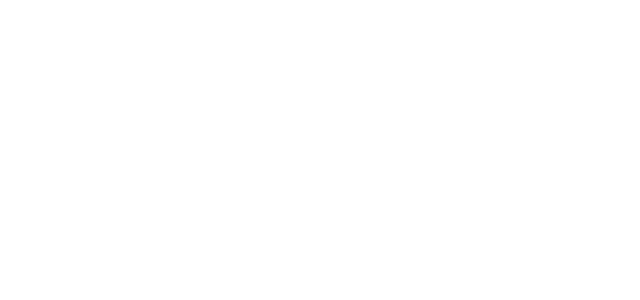
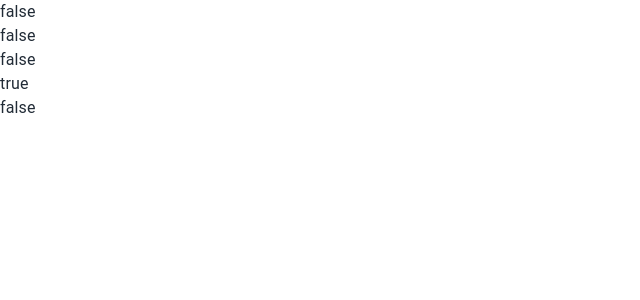
Before and after one commit to my-knowledge-base-123/react-mui-initialisation, a React (Vite) app: page / in a window 1280 px wide. Shown: the top 300 px of the page, without its empty margins (0-640 px from the left). Built offline with nearby package versions, Linux system fonts and the light colour scheme.

Commit message:
Init theme file structure

```diff
--- a/package.json
+++ b/package.json
@@ -13,6 +13,9 @@
     "prepare": "husky install"
   },
   "dependencies": {
+    "@emotion/react": "^11.10.5",
+    "@emotion/styled": "^11.10.5",
+    "@mui/material": "^5.10.16",
     "@reduxjs/toolkit": "^1.9.0",
     "axios": "^1.1.3",
     "react": "^18.2.0",
--- a/src/App.tsx
+++ b/src/App.tsx
@@ -1,7 +1,13 @@
 import React from 'react'
+import ThemeProvider from '@/theme'
+import { DashboardPage } from '@/pages/dashboard'
 
 function App(): JSX.Element {
-  return <></>
+  return (
+    <ThemeProvider>
+      <DashboardPage />
+    </ThemeProvider>
+  )
 }
 
 export default App
--- /dev/null
+++ b/src/hooks/useScreen.ts
@@ -0,0 +1,55 @@
+// @mui
+import { useTheme, Breakpoint } from '@mui/material/styles'
+import useMediaQuery from '@mui/material/useMediaQuery'
+
+// ----------------------------------------------------------------------
+
+type ReturnType = boolean
+
+type Query = 'up' | 'down' | 'between' | 'only'
+
+type Value = Breakpoint | number
+
+const useResponsive = (query: Query, start?: Value, end?: Value): ReturnType => {
+  const theme = useTheme()
+
+  const mediaUp = useMediaQuery(theme.breakpoints.up(start as Value))
+
+  const mediaDown = useMediaQuery(theme.breakpoints.down(start as Value))
+
+  const mediaBetween = useMediaQuery(theme.breakpoints.between(start as Value, end as Value))
+
+  const mediaOnly = useMediaQuery(theme.breakpoints.only(start as Breakpoint))
+
+  if (query === 'up') {
+    return mediaUp
+  }
+
+  if (query === 'down') {
+    return mediaDown
+  }
+
+  if (query === 'between') {
+    return mediaBetween
+  }
+
+  return mediaOnly
+}
+
+// ----------------------------------------------------------------------
+
+type ScreenType = 'isMobile' | 'isTablet' | 'isLaptop' | 'isDesktop' | 'isTV'
+
+const useScreen = (): {
+  [key in ScreenType]: boolean
+} => {
+  const isMobile = useResponsive('down', 'tablet')
+  const isTablet = useResponsive('between', 'tablet', 'laptop')
+  const isLaptop = useResponsive('between', 'laptop', 'desktop')
+  const isDesktop = useResponsive('between', 'desktop', 'tv')
+  const isTV = useResponsive('up', 'tv')
+
+  return { isMobile, isTablet, isLaptop, isDesktop, isTV }
+}
+
+export default useScreen
--- /dev/null
+++ b/src/pages/dashboard/DashboardPage.tsx
@@ -0,0 +1,18 @@
+import React from 'react'
+import useScreen from '@/hooks/useScreen'
+
+const DashboardPage = (): JSX.Element => {
+  const { isMobile, isTablet, isLaptop, isDesktop, isTV } = useScreen()
+
+  return (
+    <div>
+      <div>{String(isMobile)}</div>
+      <div>{String(isTablet)}</div>
+      <div>{String(isLaptop)}</div>
+      <div>{String(isDesktop)}</div>
+      <div>{String(isTV)}</div>
+    </div>
+  )
+}
+
+export default DashboardPage
--- /dev/null
+++ b/src/pages/dashboard/index.ts
@@ -0,0 +1 @@
+export { default as DashboardPage } from './DashboardPage'
--- /dev/null
+++ b/src/theme/breakpoints.ts
@@ -0,0 +1,29 @@
+// @mui
+import { BreakpointsOptions } from '@mui/material'
+
+declare module '@mui/material/styles' {
+  interface BreakpointOverrides {
+    xs: false
+    sm: false
+    md: false
+    lg: false
+    xl: false
+    mobile: true
+    tablet: true
+    laptop: true
+    desktop: true
+    tv: true
+  }
+}
+
+const breakpoints: BreakpointsOptions = {
+  values: {
+    mobile: 0,
+    tablet: 640,
+    laptop: 1024,
+    desktop: 1280,
+    tv: 1536
+  }
+}
+
+export default breakpoints
--- /dev/null
+++ b/src/theme/globalStyles.tsx
@@ -0,0 +1,54 @@
+import React from 'react'
+import { GlobalStyles as MUIGlobalStyles } from '@mui/material'
+
+const GlobalStyles = (): React.ReactElement => {
+  return (
+    <MUIGlobalStyles
+      styles={{
+        '*': {
+          boxSizing: 'border-box'
+        },
+        html: {
+          margin: 0,
+          padding: 0,
+          width: '100%',
+          height: '100%',
+          WebkitOverflowScrolling: 'touch'
+        },
+        body: {
+          margin: 0,
+          padding: 0,
+          width: '100%',
+          height: '100%'
+        },
+        '#root': {
+          width: '100%',
+          height: '100%'
+        },
+        input: {
+          '&[type=number]': {
+            MozAppearance: 'textfield',
+            '&::-webkit-outer-spin-button': {
+              margin: 0,
+              WebkitAppearance: 'none'
+            },
+            '&::-webkit-inner-spin-button': {
+              margin: 0,
+              WebkitAppearance: 'none'
+            }
+          }
+        },
+        img: {
+          display: 'block',
+          maxWidth: '100%'
+        },
+        ul: {
+          margin: 0,
+          padding: 0
+        }
+      }}
+    />
+  )
+}
+
+export default GlobalStyles
--- /dev/null
+++ b/src/theme/index.tsx
@@ -0,0 +1,40 @@
+import React, { useMemo } from 'react'
+// @mui
+import { ThemeProvider as MUIThemeProvider, createTheme, StyledEngineProvider, ThemeOptions } from '@mui/material/styles'
+import { CssBaseline } from '@mui/material'
+// Custom theme
+import GlobalStyles from './globalStyles'
+import palette from './palette'
+import breakpoints from './breakpoints'
+
+interface ThemeProviderProps {
+  children?: React.ReactNode
+}
+
+const ThemeProvider: React.FC<ThemeProviderProps> = ({ children }) => {
+  const themeOptions = useMemo<ThemeOptions>(
+    () => ({
+      palette: palette('light'),
+      breakpoints,
+      typography: {},
+      zIndex: {},
+      transitions: {},
+      components: {}
+    }),
+    []
+  )
+
+  const theme = createTheme(themeOptions)
+
+  return (
+    <StyledEngineProvider injectFirst>
+      <MUIThemeProvider theme={theme}>
+        <CssBaseline />
+        <GlobalStyles />
+        {children}
+      </MUIThemeProvider>
+    </StyledEngineProvider>
+  )
+}
+
+export default ThemeProvider
--- /dev/null
+++ b/src/theme/palette.ts
@@ -0,0 +1,146 @@
+import { alpha, PaletteOptions } from '@mui/material/styles'
+
+// ----------------------------------------------------------------------
+
+export type ColorSchema = 'primary' | 'secondary' | 'info' | 'success' | 'warning' | 'error'
+
+declare module '@mui/material/styles/createPalette' {
+  interface TypeBackground {
+    neutral: string
+  }
+  interface SimplePaletteColorOptions {
+    lighter: string
+    darker: string
+  }
+  interface PaletteColor {
+    lighter: string
+    darker: string
+  }
+}
+
+// SETUP COLORS
+const GREY = {
+  0: '#FFFFFF',
+  100: '#F9FAFB',
+  200: '#F4F6F8',
+  300: '#DFE3E8',
+  400: '#C4CDD5',
+  500: '#919EAB',
+  600: '#637381',
+  700: '#454F5B',
+  800: '#212B36',
+  900: '#161C24'
+} as const
+
+const PRIMARY = {
+  lighter: '#D1E9FC',
+  light: '#76B0F1',
+  main: '#2065D1',
+  dark: '#103996',
+  darker: '#061B64',
+  contrastText: '#fff'
+} as const
+
+const SECONDARY = {
+  lighter: '#D6E4FF',
+  light: '#84A9FF',
+  main: '#3366FF',
+  dark: '#1939B7',
+  darker: '#091A7A',
+  contrastText: '#fff'
+} as const
+
+const INFO = {
+  lighter: '#D0F2FF',
+  light: '#74CAFF',
+  main: '#1890FF',
+  dark: '#0C53B7',
+  darker: '#04297A',
+  contrastText: '#fff'
+} as const
+
+const SUCCESS = {
+  lighter: '#E9FCD4',
+  light: '#AAF27F',
+  main: '#54D62C',
+  dark: '#229A16',
+  darker: '#08660D',
+  contrastText: GREY[800]
+} as const
+
+const WARNING = {
+  lighter: '#FFF7CD',
+  light: '#FFE16A',
+  main: '#FFC107',
+  dark: '#B78103',
+  darker: '#7A4F01',
+  contrastText: GREY[800]
+} as const
+
+const ERROR = {
+  lighter: '#FFE7D9',
+  light: '#FFA48D',
+  main: '#FF4842',
+  dark: '#B72136',
+  darker: '#7A0C2E',
+  contrastText: '#fff'
+} as const
+
+const COMMON = {
+  common: { black: '#000', white: '#fff' },
+  primary: PRIMARY,
+  secondary: SECONDARY,
+  info: INFO,
+  success: SUCCESS,
+  warning: WARNING,
+  error: ERROR,
+  grey: GREY,
+  divider: alpha(GREY[500], 0.24),
+  action: {
+    hover: alpha(GREY[500], 0.08),
+    selected: alpha(GREY[500], 0.16),
+    disabled: alpha(GREY[500], 0.8),
+    disabledBackground: alpha(GREY[500], 0.24),
+    focus: alpha(GREY[500], 0.24),
+    hoverOpacity: 0.08,
+    disabledOpacity: 0.48
+  }
+}
+
+export default function palette(themeMode: 'light' | 'dark'): PaletteOptions {
+  const light = {
+    ...COMMON,
+    mode: 'light',
+    text: {
+      primary: GREY[800],
+      secondary: GREY[600],
+      disabled: GREY[500]
+    },
+    background: { paper: '#fff', default: '#fff', neutral: GREY[200] },
+    action: {
+      ...COMMON.action,
+      active: GREY[600]
+    }
+  } as const
+
+  const dark = {
+    ...COMMON,
+    mode: 'dark',
+    text: {
+      primary: '#fff',
+      secondary: GREY[500],
+      disabled: GREY[600]
+    },
+    background: {
+      paper: GREY[800],
+      default: GREY[900],
+      neutral: alpha(GREY[500], 0.16)
+    },
+    action: {
+      ...COMMON.action,
+      active: GREY[500]
+    }
+  } as const
+
+  return themeMode === 'light' ? light : dark
+}
```
Also changed, not shown: 1 other file (tests, documents, lock files or other folders).
